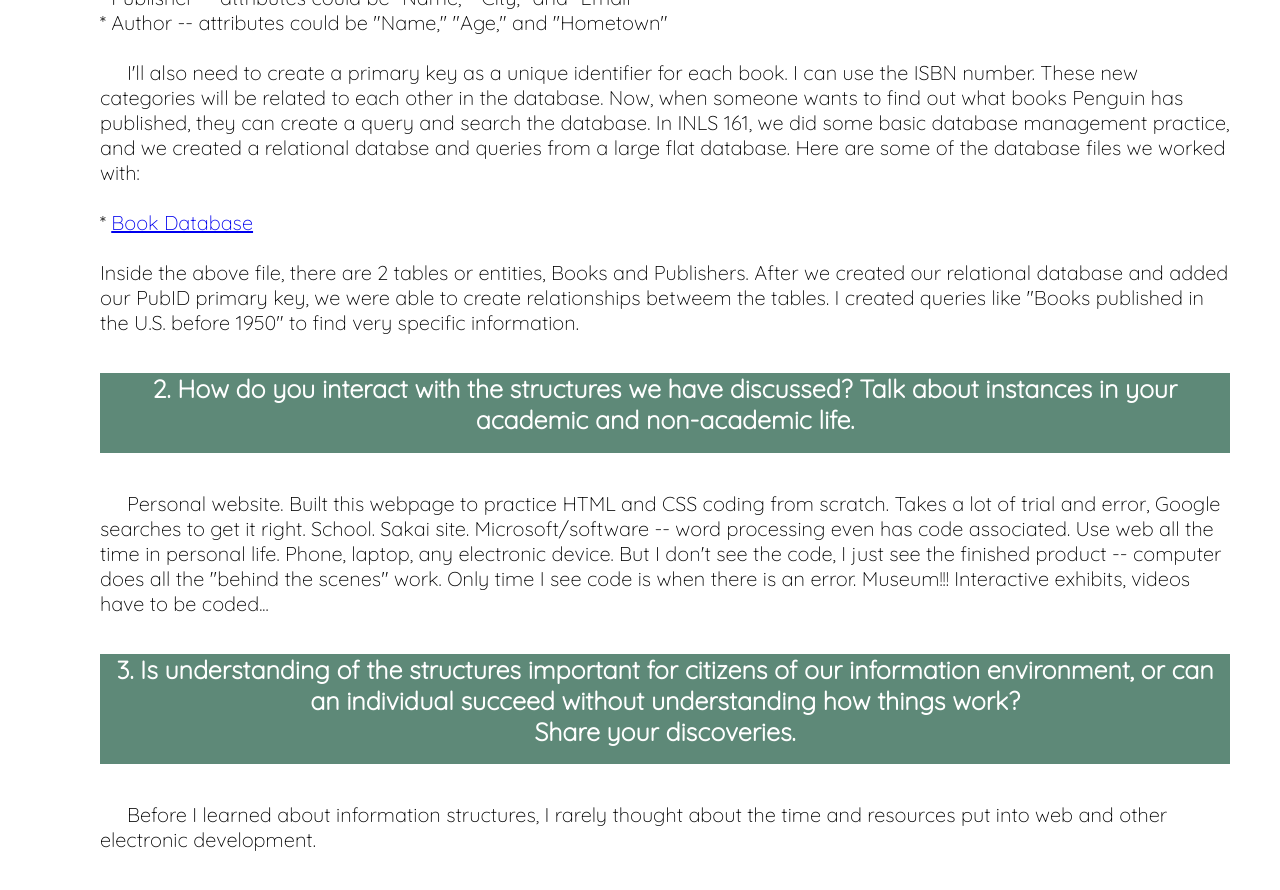
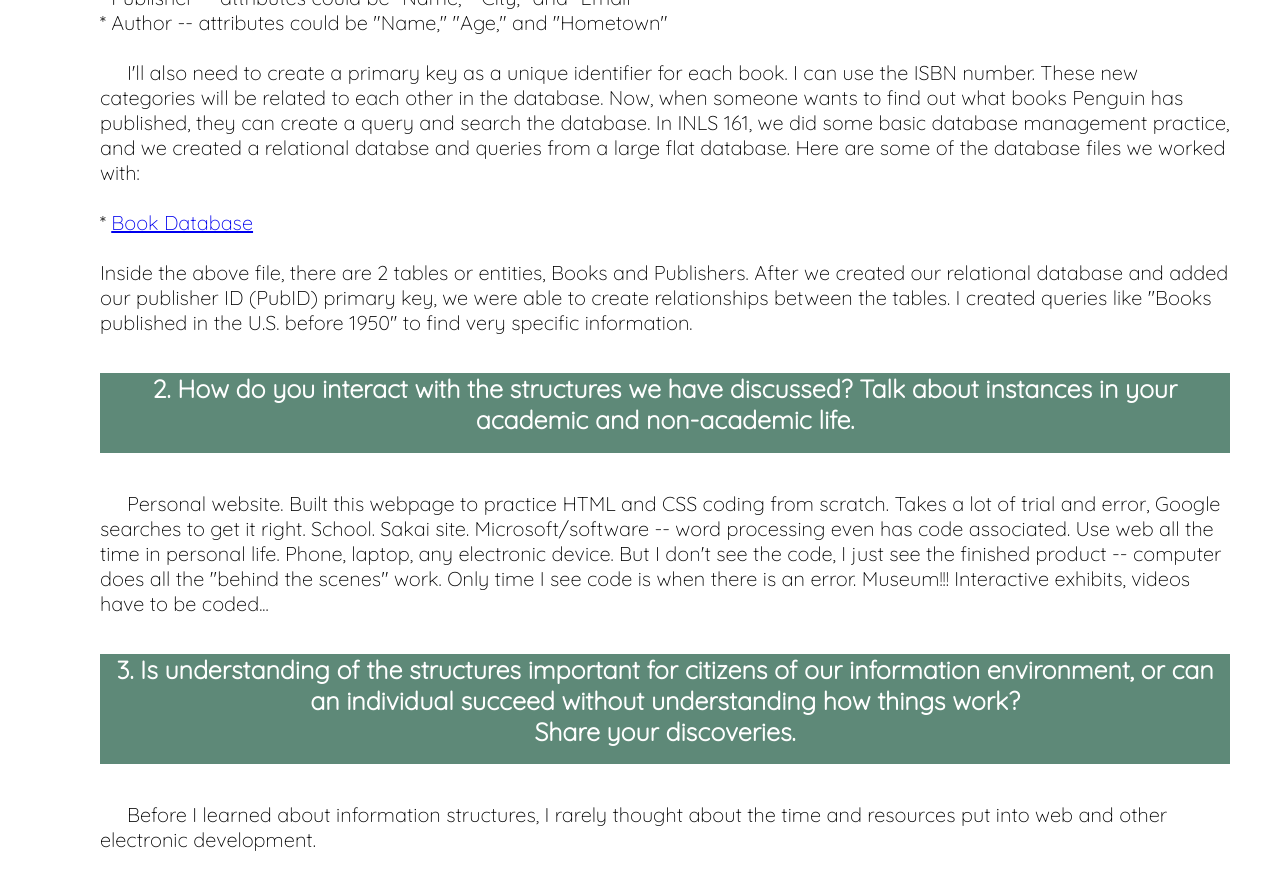
Before and after one commit to rcmetcalf/rcmetcalf.github.io, a Jekyll site: the page gooey/index.html, which Jekyll copies as it is, in a window 1280 px wide and 900 px high, scrolled down 2571 px. Shown: the top 890 px of the window. Built offline with Jekyll 4.4.1, drawn with Linux system fonts in a browser that asks for light colours; Markdown is read by kramdown in place of the engine named in the settings.

Commit message:
Update index.html

```diff
--- a/gooey/index.html
+++ b/gooey/index.html
@@ -50,7 +50,7 @@
 			&nbsp;&nbsp;&nbsp;&nbsp;&nbsp;I'll also need to create a primary key as a unique identifier for each book. I can use the ISBN number. These new categories will be related to each other in the database. Now, when someone wants to find out what books Penguin has published, they can create a query and search the database. In INLS 161, we did some basic database management practice, and we created a relational databse and queries from a large flat database. Here are some of the database files we worked with:<br><br>
 			* <a href="http://rcmetcalf.github.io/content/inls-161-book-database.odb">Book Database</a><br>
 			<br>
-			Inside the above file, there are 2 tables or entities, Books and Publishers. After we created our relational database and added our PubID primary key, we were able to create relationships betweem the tables. I created queries like "Books published in the U.S. before 1950" to find very specific information.<br>
+			Inside the above file, there are 2 tables or entities, Books and Publishers. After we created our relational database and added our publisher ID (PubID) primary key, we were able to create relationships between the tables. I created queries like "Books published in the U.S. before 1950" to find very specific information.<br>
 
 			</p><br>
 			<div class="jumbotron-1">
```
